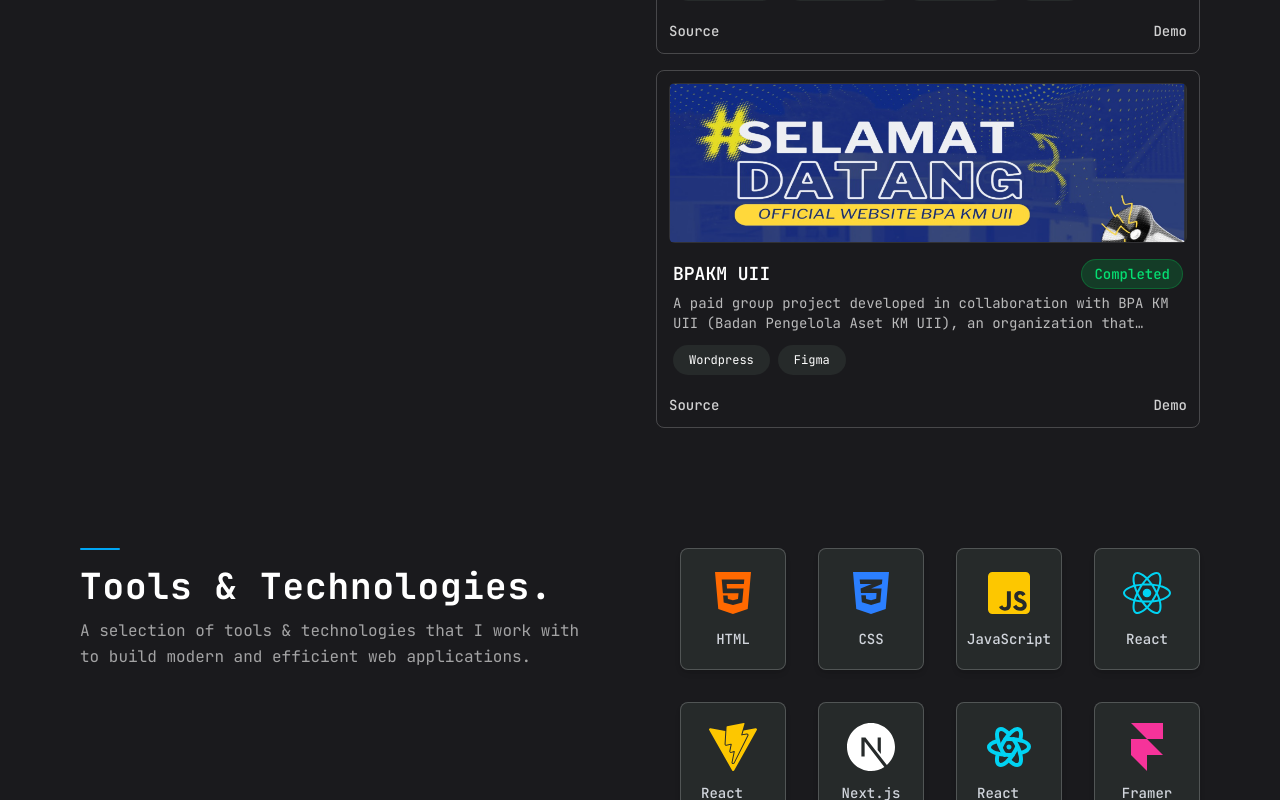
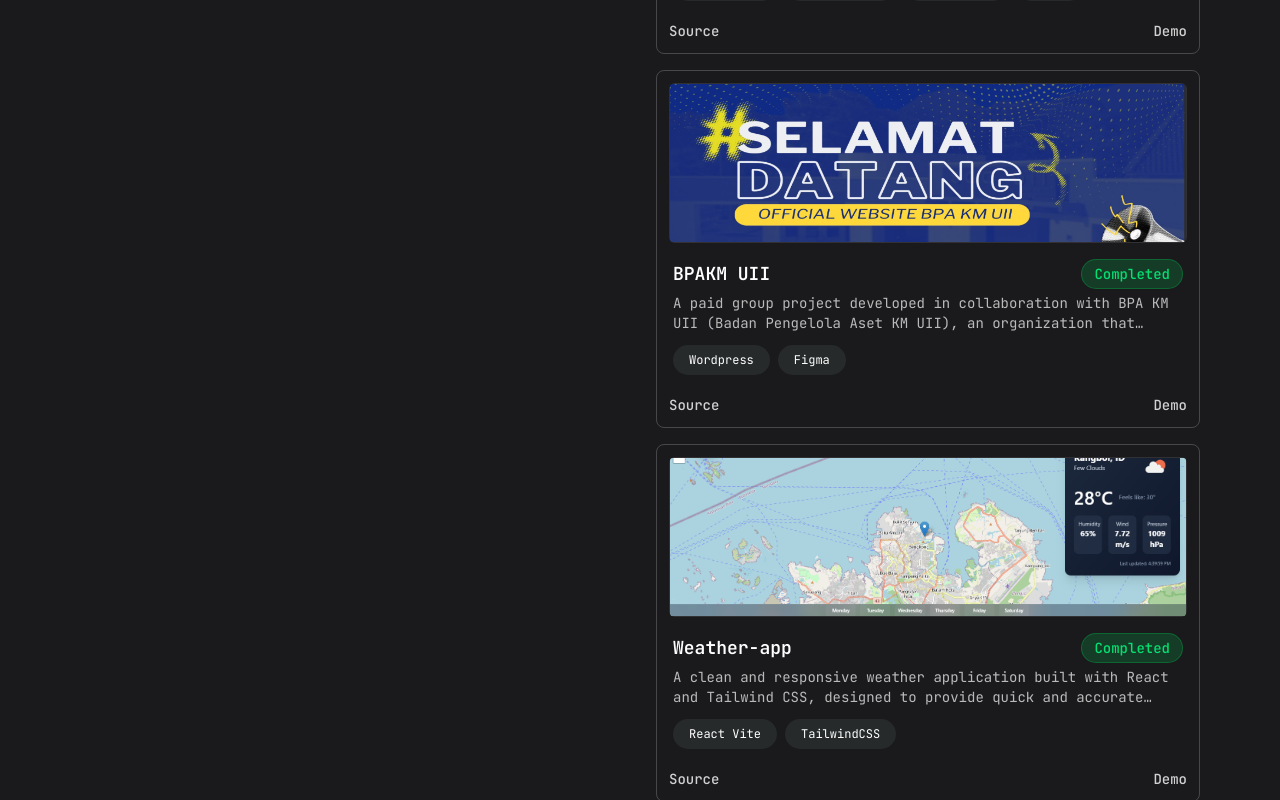
Before and after one commit to RezaPahlevi1/reza-porto, a React (Vite) app: page / in a window 1280 px wide. Shown: the part 2000-2800 px from the top of the page. Built offline with nearby package versions, Linux system fonts and the light colour scheme.

Commit message:
feat: add weather-app project

```diff
--- a/src/App.jsx
+++ b/src/App.jsx
@@ -9,6 +9,7 @@
 import Splitlicious from "./assets/splitlicious.png";
 import EducationSection from "./components/EducationSection";
 import Bpakm from "./assets/bpakm.png";
+import Weatherapp from "./assets/weather-app.png";
 
 import Aos from "aos";
 import "aos/dist/aos.css";
@@ -59,6 +60,17 @@
       demo: "https://bpakm.uii.ac.id/",
       status: "completed",
     },
+    {
+      id: 5,
+      name: "Weather-app",
+      techStacks: ["React Vite", "TailwindCSS"],
+      description:
+        "A clean and responsive weather application built with React and Tailwind CSS, designed to provide quick and accurate weather information based on user-selected locations. This project serves as practical training for working with APIs, managing state in React, and building modern UI components.",
+      image: Weatherapp,
+      github: "https://github.com/RezaPahlevi1/weather-app",
+      demo: "https://weather-p6llt4w3h-reza-pahlevis-projects-2e72e53c.vercel.app/",
+      status: "completed",
+    },
   ];
 
   return (
--- a/src/components/TechSection.jsx
+++ b/src/components/TechSection.jsx
@@ -30,7 +30,7 @@
     { name: "JavaScript", icon: <FaJsSquare className="text-yellow-400" /> },
     { name: "React", icon: <FaReact className="text-cyan-400" /> },
     { name: "React Vite", icon: <SiVite className="text-yellow-400" /> },
-    { name: "Next.js", icon: <SiNextdotjs className="text-white" /> },
+    // { name: "Next.js", icon: <SiNextdotjs className="text-white" /> },
     {
       name: "React Bits",
       icon: <TbBrandReactNative className="text-cyan-400" />,
@@ -38,11 +38,11 @@
     { name: "Framer", icon: <SiFramer className="text-pink-500" /> },
     { name: "TailwindCSS", icon: <SiTailwindcss className="text-sky-400" /> },
     { name: "Bootstrap", icon: <SiBootstrap className="text-purple-500" /> },
-    { name: "Node.js", icon: <FaNodeJs className="text-green-500" /> },
-    { name: "Supabase", icon: <SiSupabase className="text-emerald-500" /> },
-    { name: "PostgreSQL", icon: <SiPostgresql className="text-sky-600" /> },
-    { name: "MySQL", icon: <SiMysql className="text-orange-300" /> },
-    { name: "PHP", icon: <FaPhp className="text-indigo-400" /> },
+    // { name: "Node.js", icon: <FaNodeJs className="text-green-500" /> },
+    // { name: "Supabase", icon: <SiSupabase className="text-emerald-500" /> },
+    // { name: "PostgreSQL", icon: <SiPostgresql className="text-sky-600" /> },
+    // { name: "MySQL", icon: <SiMysql className="text-orange-300" /> },
+    // { name: "PHP", icon: <FaPhp className="text-indigo-400" /> },
     { name: "Git", icon: <FaGitAlt className="text-red-500" /> },
     { name: "Figma", icon: <FaFigma className="text-pink-500" /> },
     { name: "Github", icon: <FaGithub className="text-white" /> },
```
Also changed, not shown: src/assets/weather-app.png (added).
